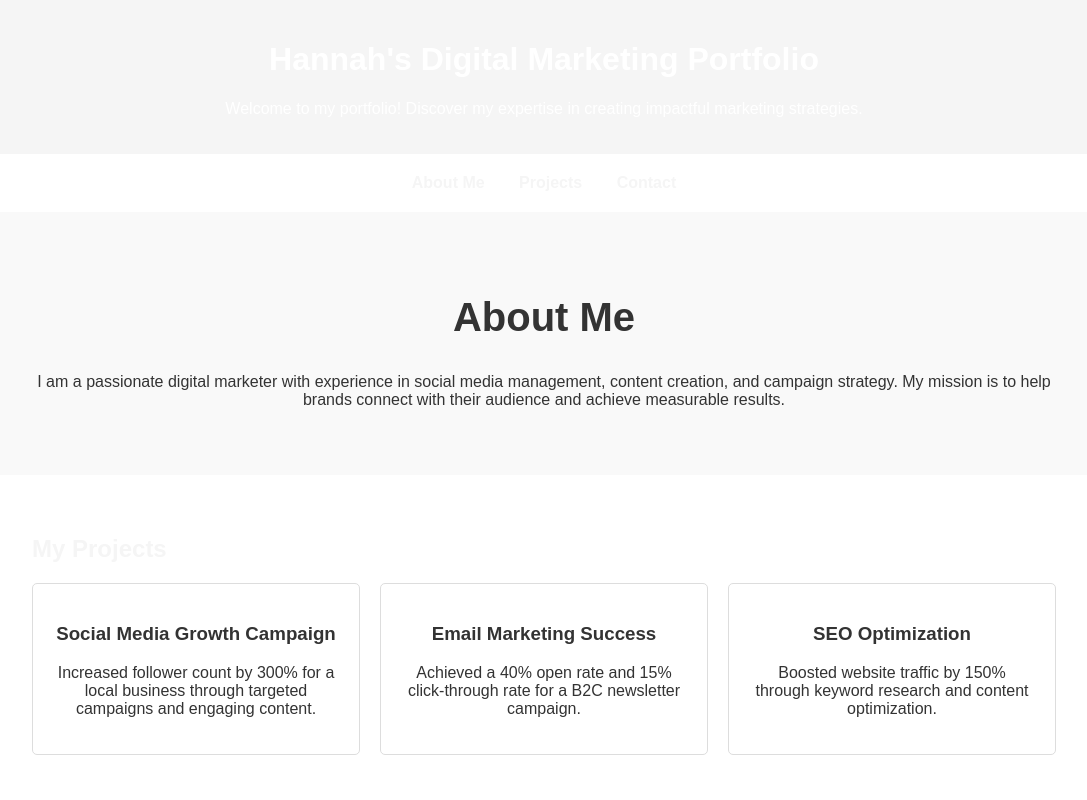
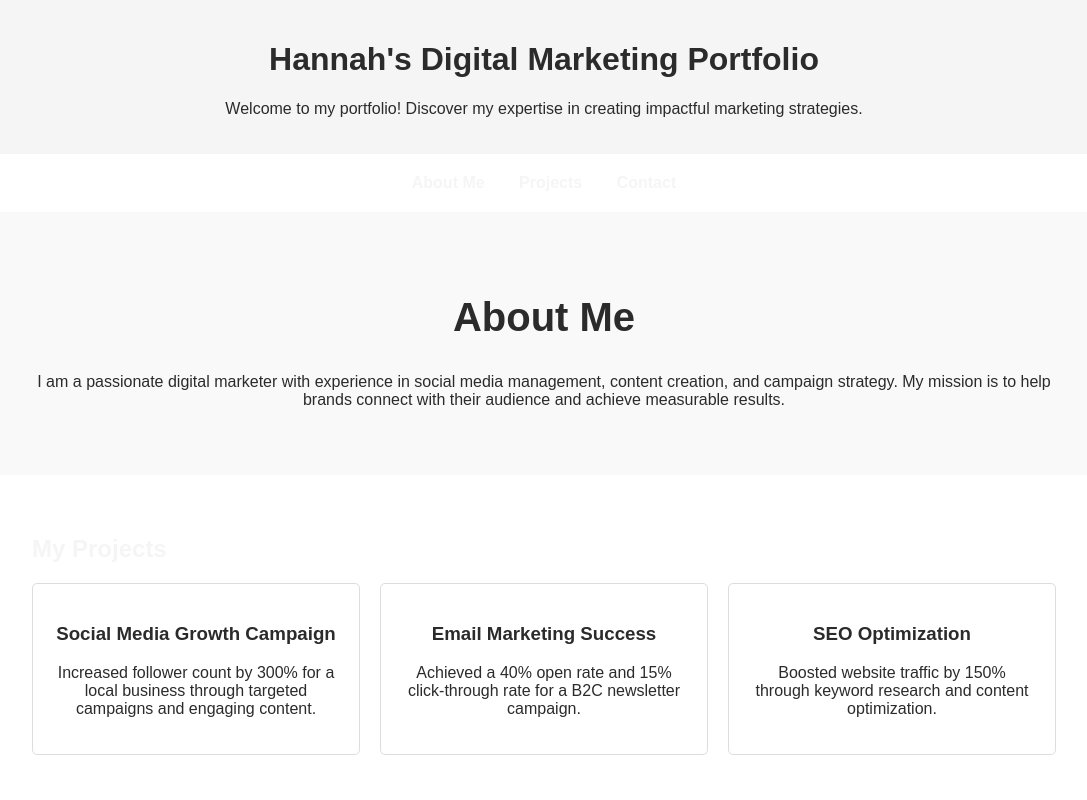
Before and after one commit to bricenoh/digital-marketing-portfolio, a plain HTML site: page index.html in a window 1280 px wide. Shown: the top 800 px of the page, without its empty margins (96-1183 px from the left). Drawn offline with Linux system fonts and the light colour scheme.

Commit message:
Update index.html

```diff
--- a/index.html
+++ b/index.html
@@ -9,11 +9,11 @@
             font-family: Arial, sans-serif;
             margin: 0;
             padding: 0;
-            color: #333;
+            color: #2B2B2B;
         }
         header {
             background-color: #F5F5F5;
-            color: white;
+            color: #2B2B2B;
             padding: 20px 10%;
             text-align: center;
         }
```
